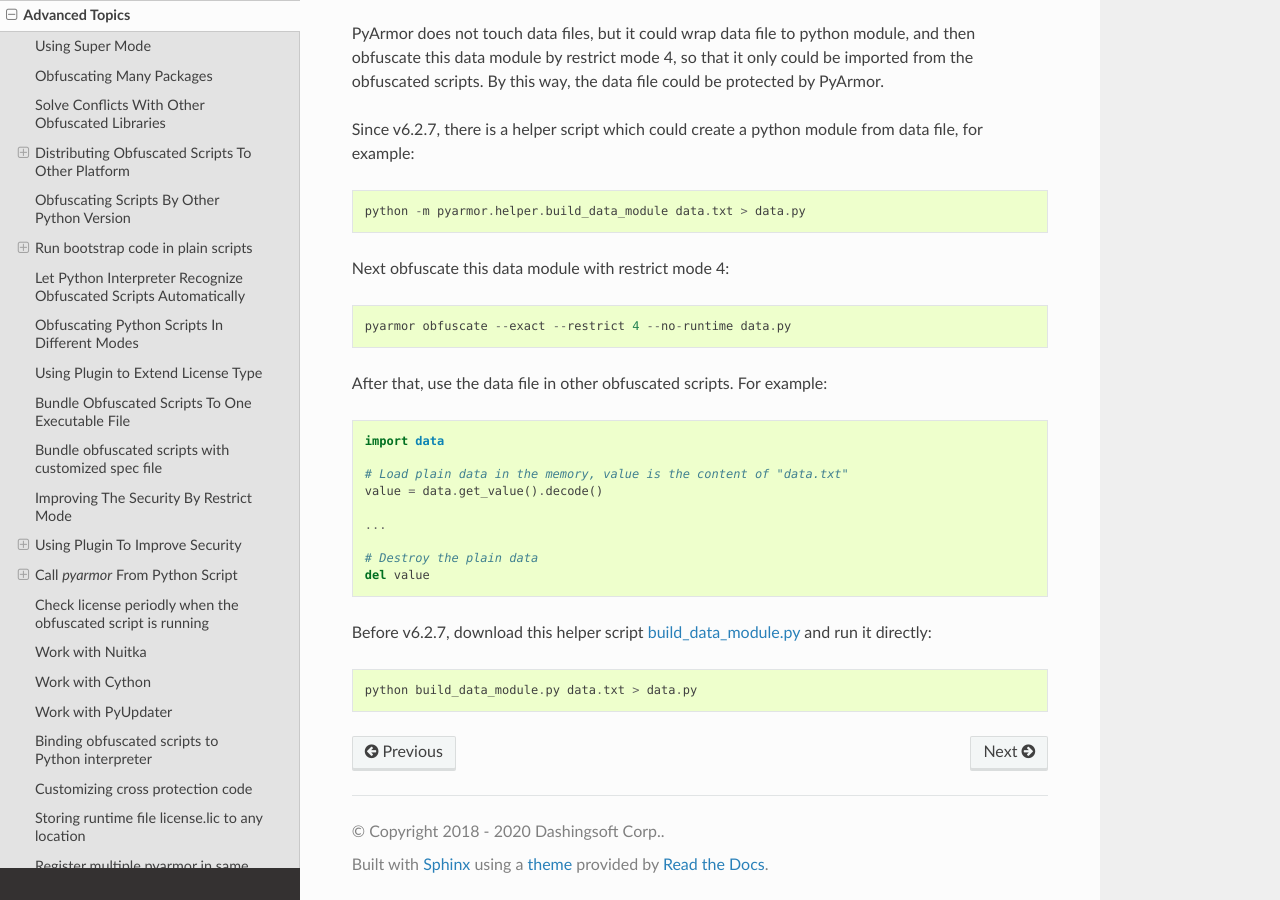
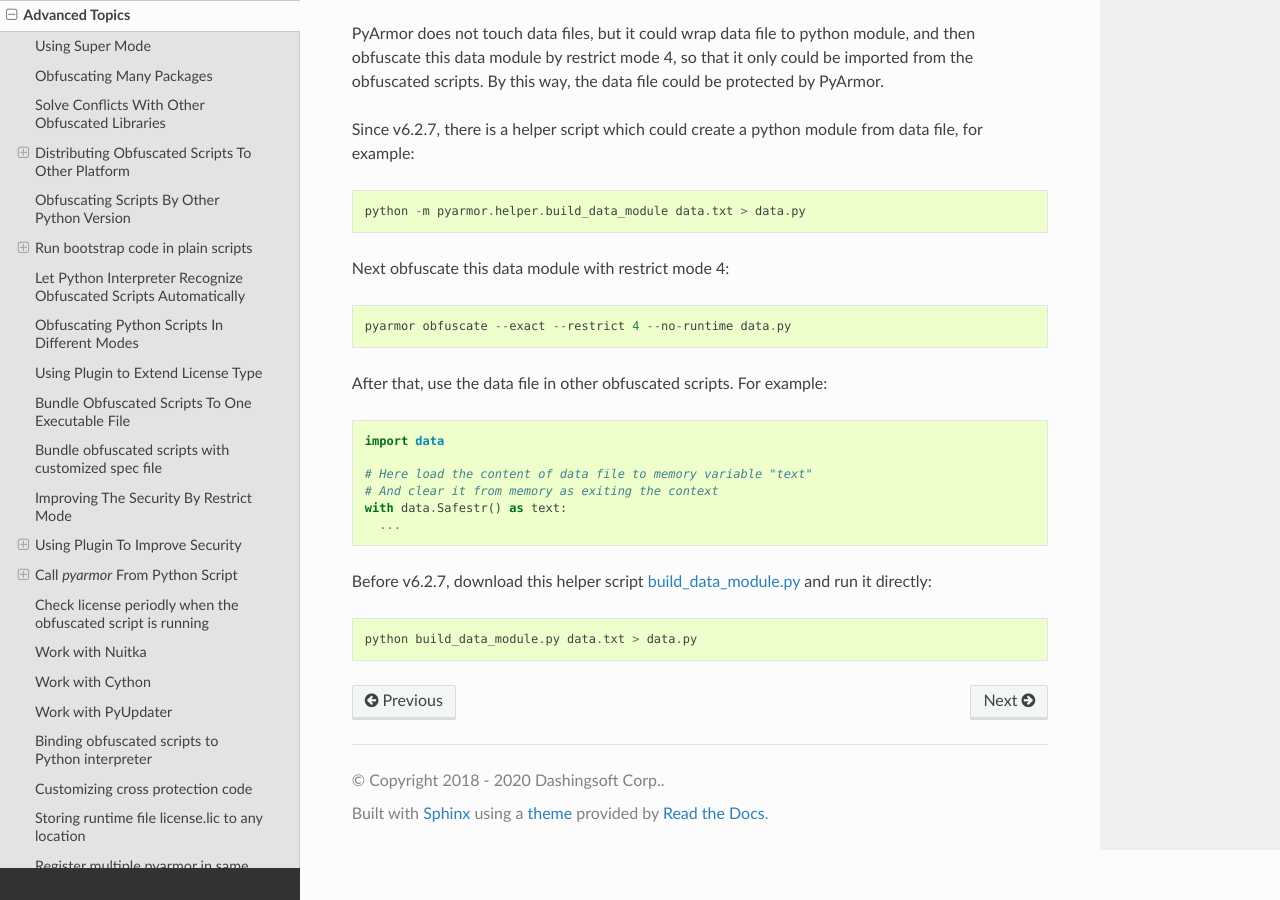
Before and after one commit to dashingsoft/pyarmor, a Sphinx documentation site: the page built from docs/advanced.rst, in a window 1280 px wide and 900 px high, scrolled down 25246 px. Built offline with Sphinx 7.4.7 and the Read the Docs theme 2.0.0, drawn with Linux system fonts in a browser that asks for light colours.

Commit message:
Refine sample code

```diff
--- a/docs/advanced.rst
+++ b/docs/advanced.rst
@@ -1241,13 +1241,10 @@ After that, use the data file in other obfuscated scripts. For example::
 
     import data
 
-    # Load plain data in the memory, value is the content of "data.txt"
-    value = data.get_value().decode()
-
-    ...
-
-    # Destroy the plain data
-    del value
+    # Here load the content of data file to memory variable "text"
+    # And clear it from memory as exiting the context
+    with data.Safestr() as text:
+      ...
 
 Before v6.2.7, download this helper script `build_data_module.py <https://github.com/dashingsoft/pyarmor/raw/master/src/helper/build_data_module.py>`_ and run it directly::
 
```
